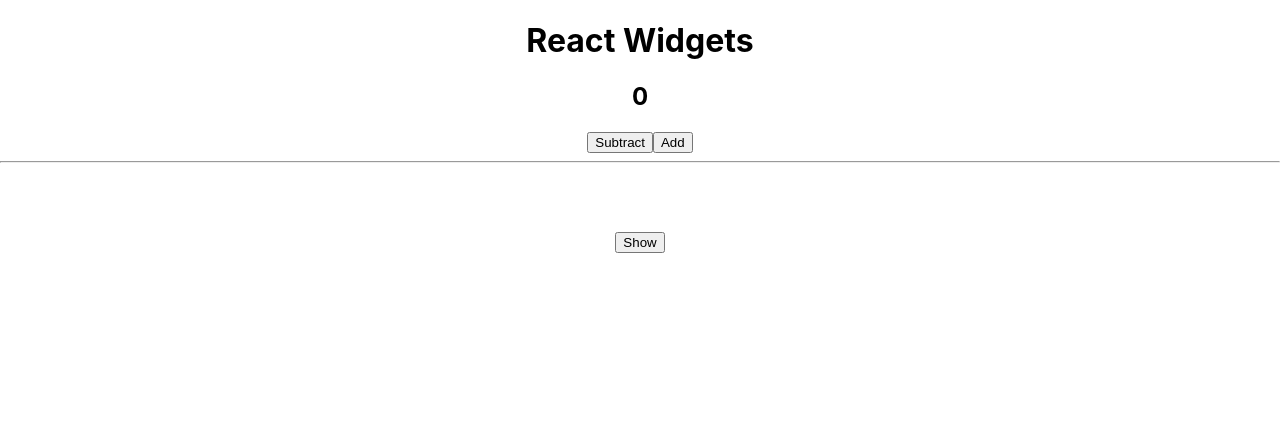
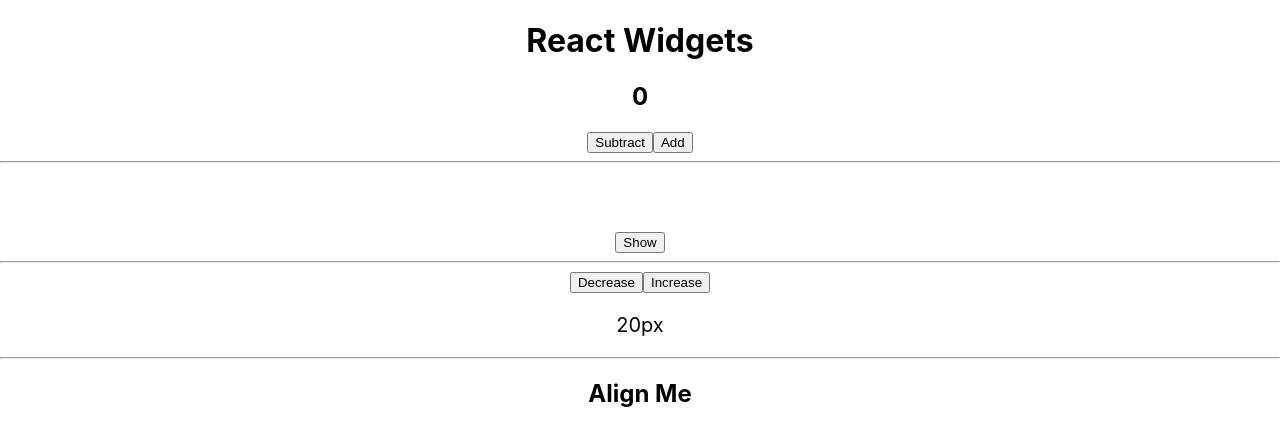
Before and after one commit to scottdavisxx/react-widgets, a React (Create React App) app: page / in a window 1280 px wide. Shown: the top 446 px of the page. Built offline with nearby package versions, Linux system fonts and the light colour scheme.

Commit message:
update progress after fontsizer

```diff
--- a/src/App.tsx
+++ b/src/App.tsx
@@ -2,6 +2,8 @@ import React from 'react';
 import './App.css';
 import Counter from './components/Counter';
 import Toggle from './components/Toggle';
+import FontSizer from './components/FontSizer';
+import AlignMe from './components/AlignMe';
 
 function App() {
 
@@ -10,8 +12,12 @@ function App() {
   return (
     <>
     <Counter />
-    <hr></hr>
+    <hr/>
     <Toggle/>
+    <hr/>
+    <FontSizer />
+    <hr/>
+    <AlignMe />
 
     </>
   );
--- /dev/null
+++ b/src/components/AlignMe.js
@@ -0,0 +1,7 @@
+const AlignMe = () => {
+  return(
+    <h2>Align Me</h2>
+  )
+}
+
+export default AlignMe;
--- a/src/components/FontSizer.js
+++ b/src/components/FontSizer.js
@@ -0,0 +1,17 @@
+import React from "react";
+
+const FontSizer = () => {
+  const [size, setSize] = React.useState(20)
+
+
+  return (
+    <div>
+      <button onClick={() => setSize(size - 5)}>Decrease</button>
+      <button onClick={() => setSize(size + 5)}>Increase</button>
+      <p style={{fontSize: `${size}px`}}>{size}px</p>
+
+    </div>
+  )
+}
+
+export default FontSizer;
```
